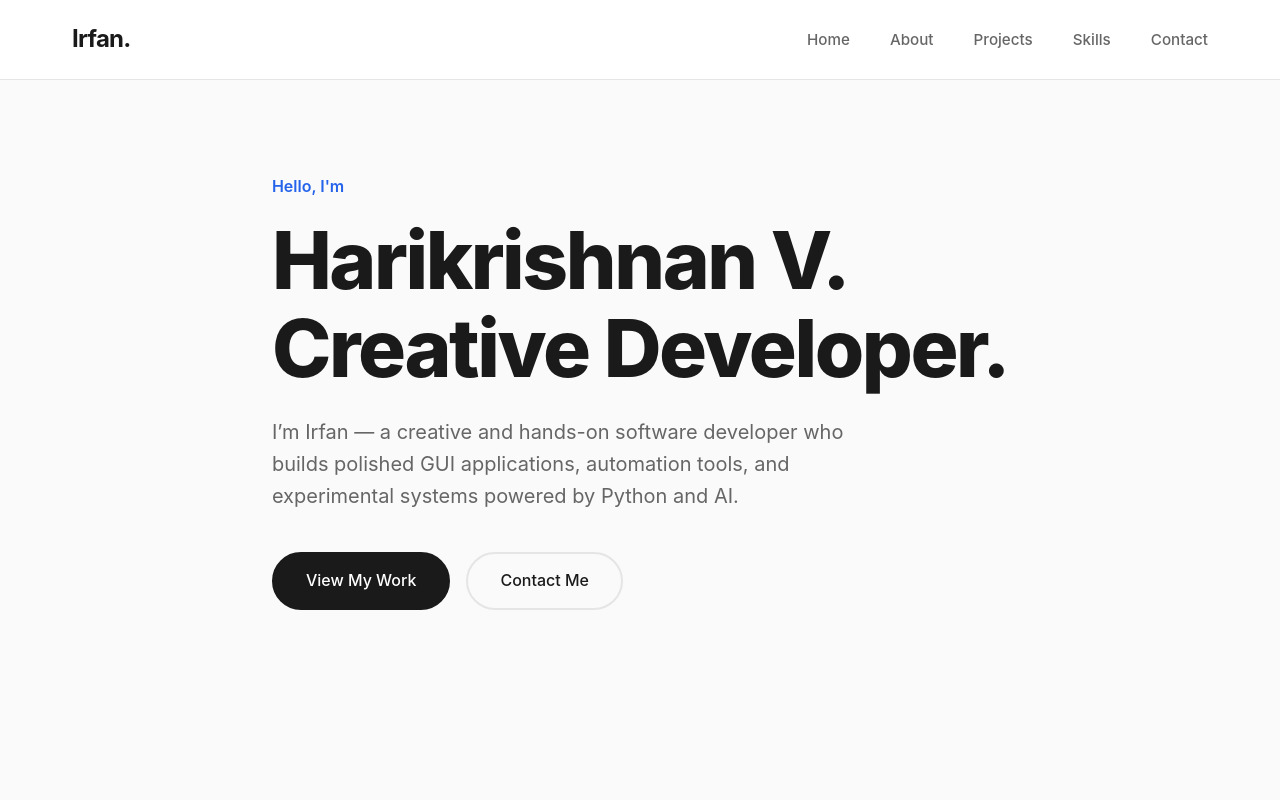
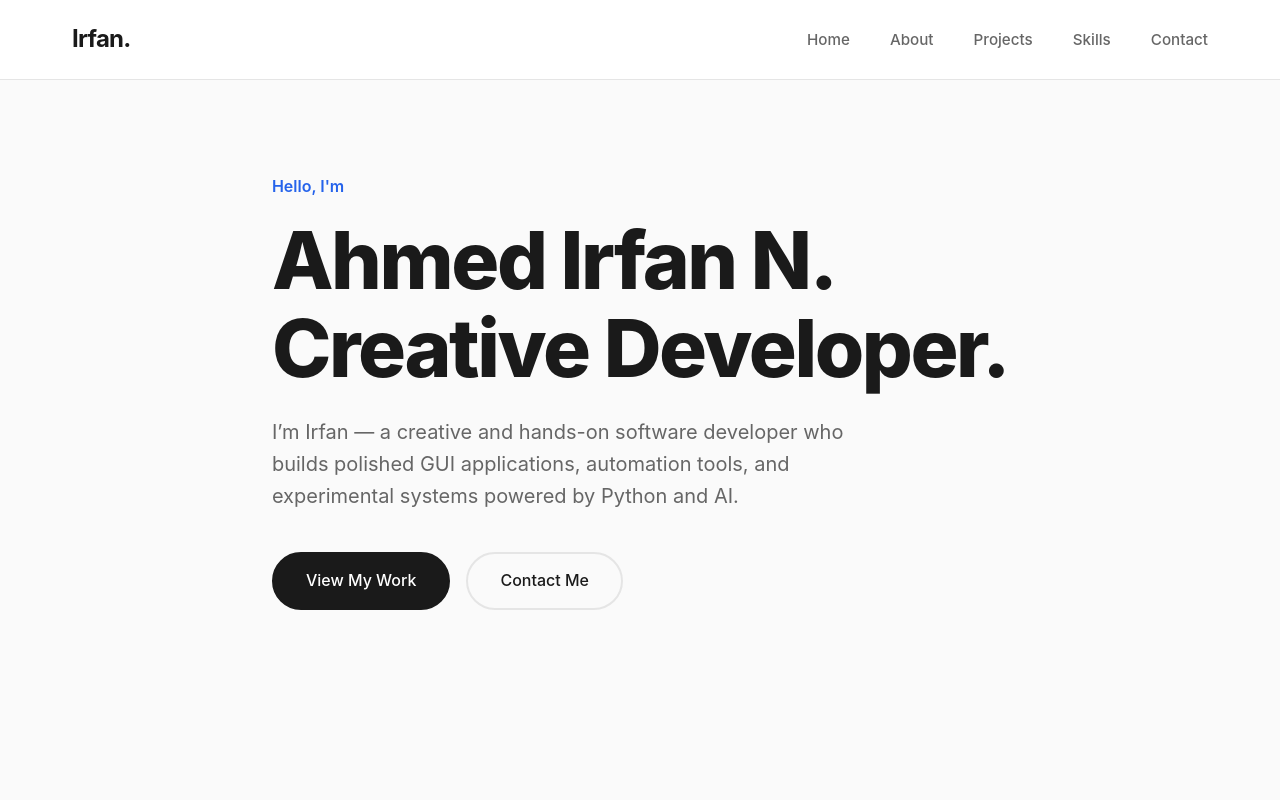
Before and after one commit to irfan5122/portfolio_website, a plain HTML site: page public/index.html in a window 1280 px wide. Shown: the top 800 px of the page. Drawn offline with Linux system fonts and the light colour scheme.

Commit message:
test name change 2

```diff
--- a/public/index.html
+++ b/public/index.html
@@ -639,7 +639,7 @@
         <div class="container">
             <div class="hero-content">
                 <span class="hero-greeting">Hello, I'm</span>
-                <h1 class="hero-title">Harikrishnan V.<br>Creative Developer.</h1>
+                <h1 class="hero-title">Ahmed Irfan N.<br>Creative Developer.</h1>
                 <p class="hero-description">
                     I’m Irfan — a creative and hands-on software developer who builds polished GUI applications, automation tools, and experimental systems powered by Python and AI.
                 </p>
```
